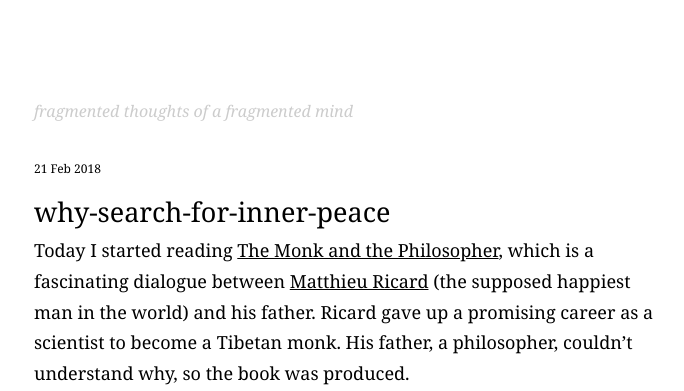
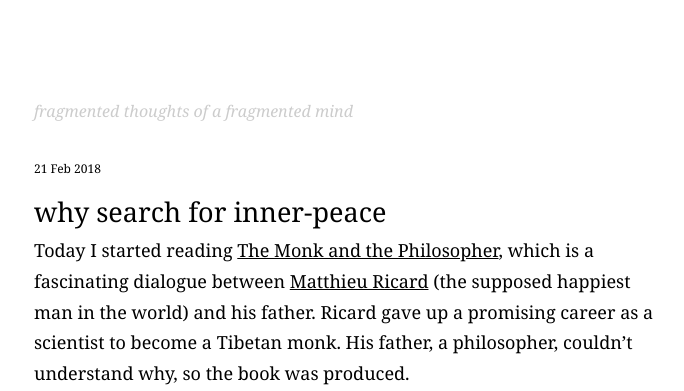
Before and after one commit to wynlim/wynlim.github.io, a Jekyll site: the page built from _posts/2018-02-21-why-search-for-inner-peace.markdown, in a window 1280 px wide and 900 px high. Shown: the top 391 px of the window, without its empty margins (291-975 px from the left). Built offline with Jekyll 4.4.1, drawn with Linux system fonts in a browser that asks for light colours; comment, search, counter and statistics services are not loaded.

```diff
--- a/_posts/2018-02-21-why-search-for-inner-peace.markdown
+++ b/_posts/2018-02-21-why-search-for-inner-peace.markdown
@@ -1,6 +1,6 @@
 ---
 layout: post
-title: why-search-for-inner-peace
+title: why search for inner-peace
 permalink: why-search-for-inner-peace
 tags: book, buddhism, meaning
 ---
```
